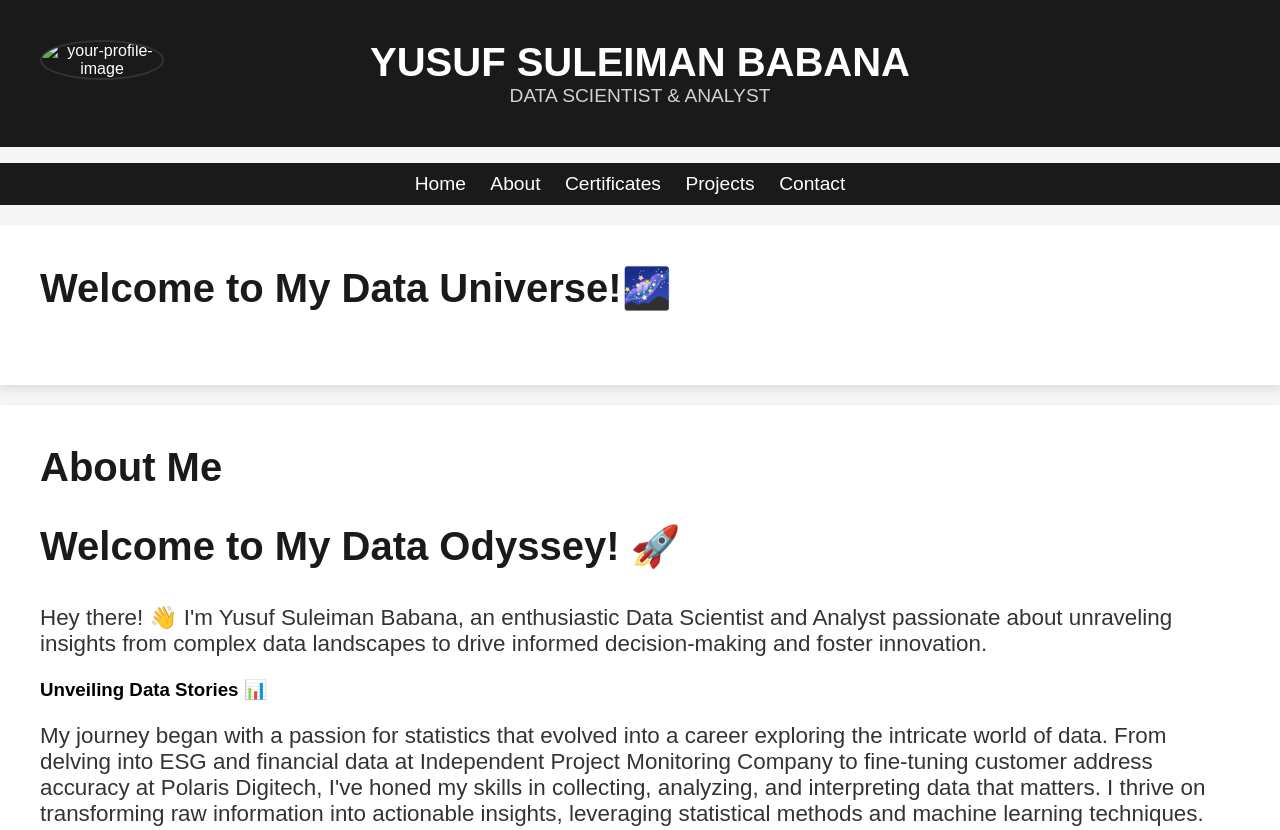
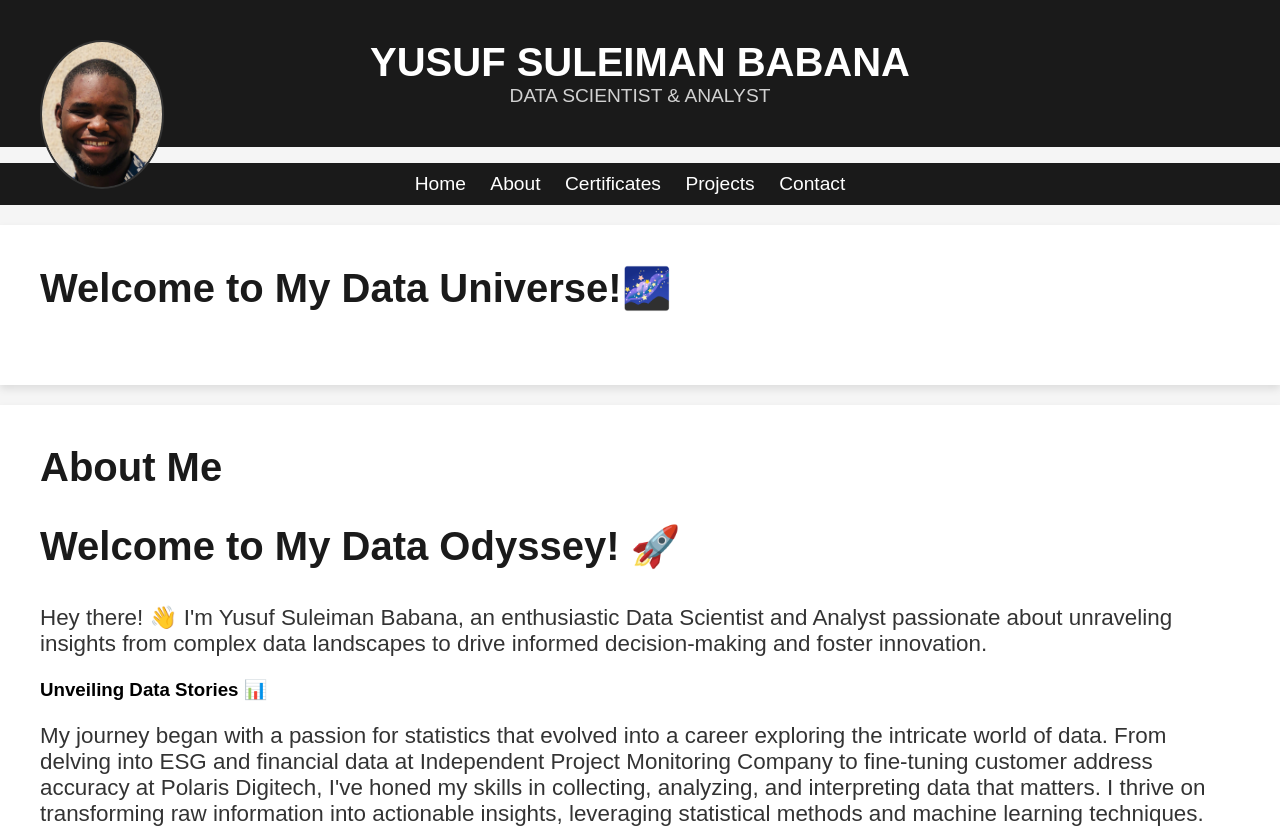
Before and after one commit to YusufSuleimanBabana/YusufSuleimanBabana.github.io, a plain HTML site: page index.html in a window 1280 px wide. Shown: the top 830 px of the page. Drawn offline with Linux system fonts and the light colour scheme.

Commit message:
Update index.html

```diff
--- a/index.html
+++ b/index.html
@@ -145,7 +145,7 @@
 <body>
   <!-- Header -->
   <header>
-    <img class="profile-pic" src="C:\Users\Yusuf Suleiman\Documents\Visual Studio 2017\machine learning\Portfolio\WhatsApp Image 2023-10-20 at 10.50.59_172ed4d9.jpg" alt="your-profile-image">
+    <img class="profile-pic" src="babana.jpg" alt="your-profile-image">
     <h1>YUSUF SULEIMAN BABANA</h1>
     <p>DATA SCIENTIST & ANALYST</p>
   </header>
```
